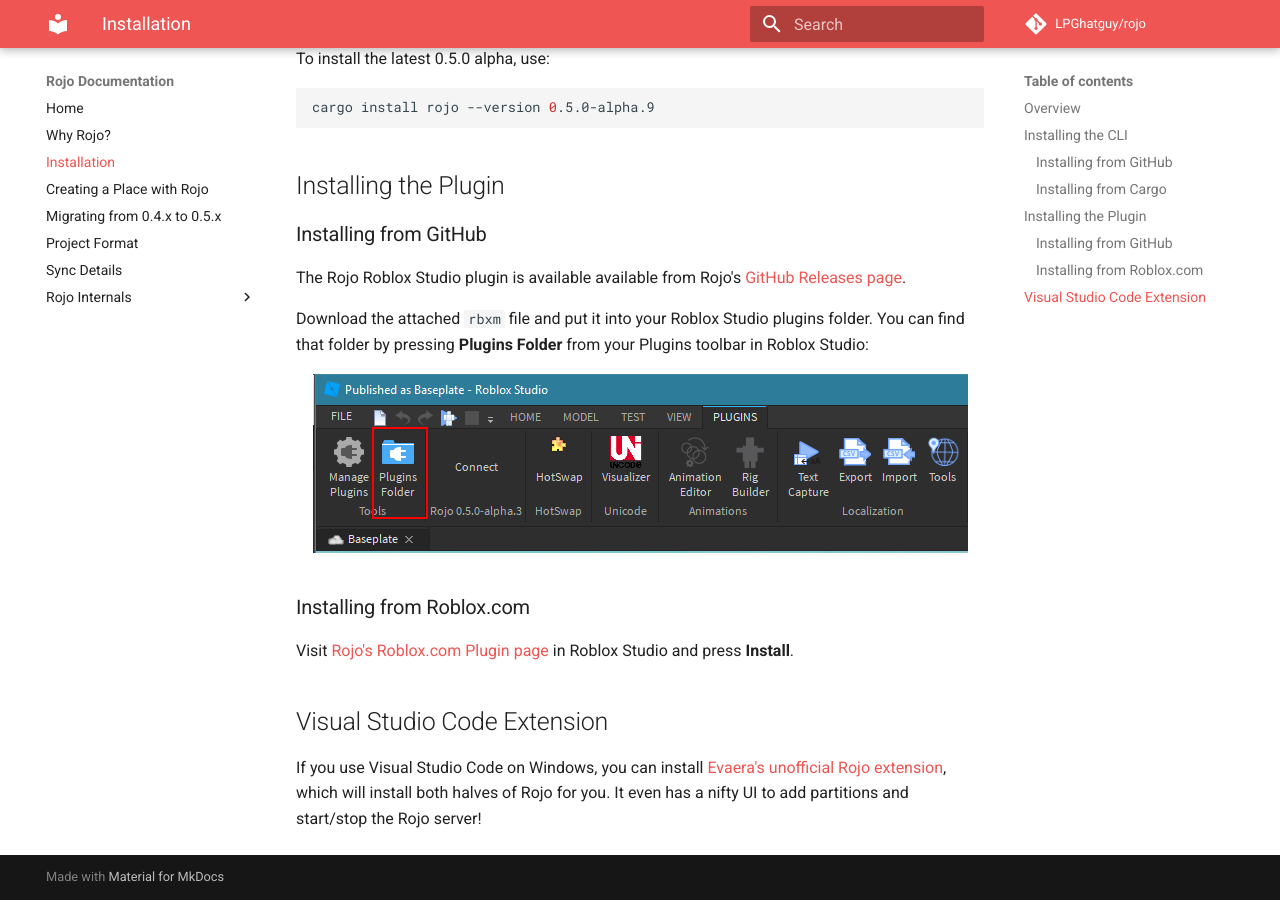
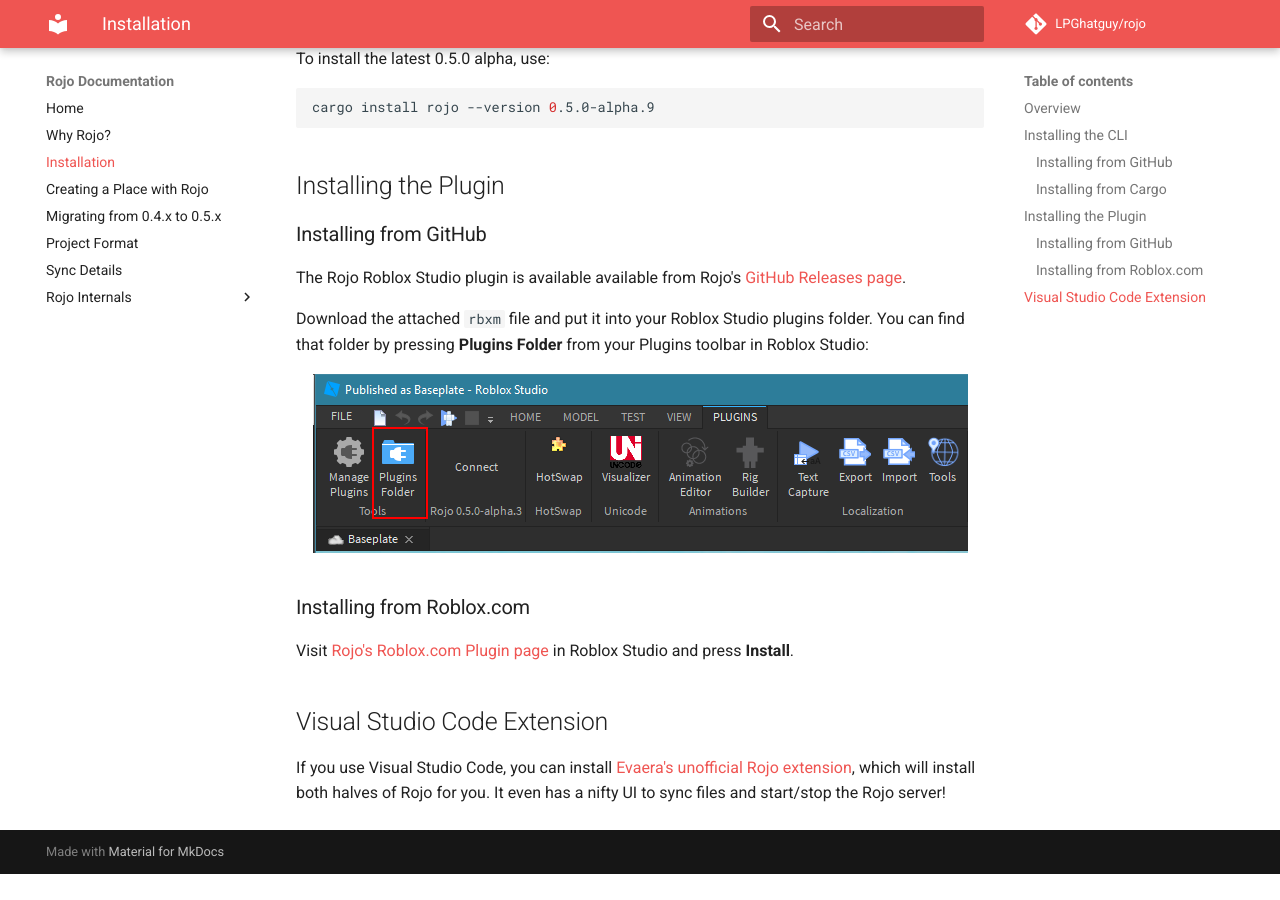
Before and after one commit to rojo-rbx/rojo, an MkDocs documentation site: the page built from docs/installation.md, in a window 1280 px wide and 900 px high, scrolled down 1098 px. Built offline with MkDocs 1.6.1 and Material for MkDocs 9.7.7, drawn with Linux system fonts in a browser that asks for light colours; comment, search, counter and statistics services are not loaded; after the commit the page ends 1972 px from its top, so only the background shows below that.

Commit message:
Update installation.md

```diff
--- a/docs/installation.md
+++ b/docs/installation.md
@@ -42,4 +42,4 @@
 Visit [Rojo's Roblox.com Plugin page](https://www.roblox.com/library/1997686364/Rojo-0-5-0-alpha-3) in Roblox Studio and press **Install**.
 
 ## Visual Studio Code Extension
-If you use Visual Studio Code on Windows, you can install [Evaera's unofficial Rojo extension](https://marketplace.visualstudio.com/items?itemName=evaera.vscode-rojo), which will install both halves of Rojo for you. It even has a nifty UI to add partitions and start/stop the Rojo server!
+If you use Visual Studio Code, you can install [Evaera's unofficial Rojo extension](https://marketplace.visualstudio.com/items?itemName=evaera.vscode-rojo), which will install both halves of Rojo for you. It even has a nifty UI to sync files and start/stop the Rojo server!
```
